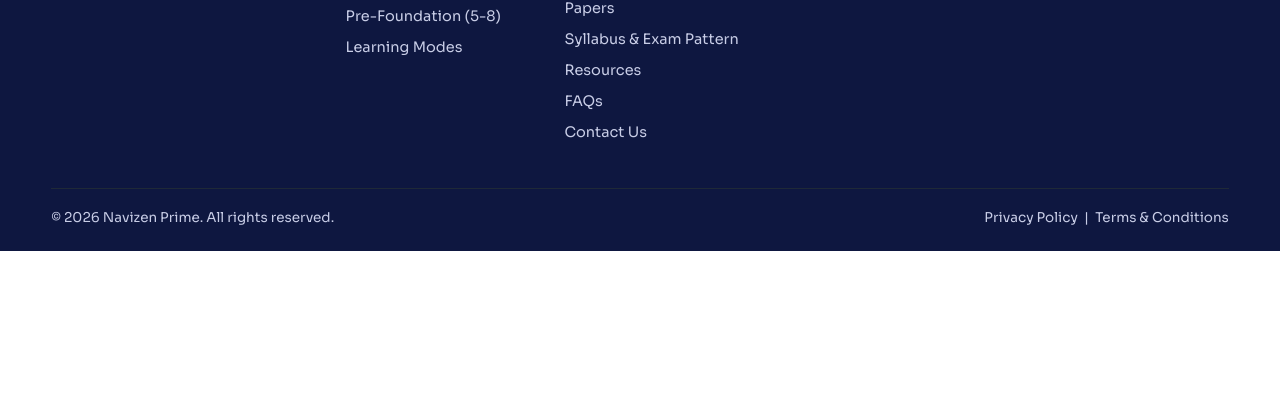
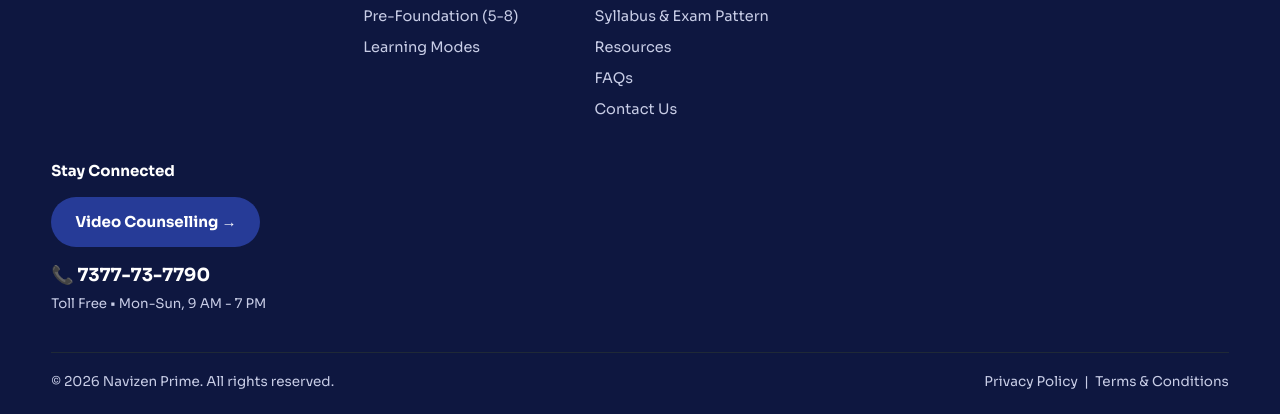
Before and after one commit to Navizendemo/web, a plain HTML site: page index.html in a window 1280 px wide. Shown: the part 7628-8042 px from the top of the page. Before the commit the page ends 7879 px from the top, so only its background shows below. Drawn offline with Linux system fonts and the light colour scheme.

Commit message:
Add files via upload

```diff
--- a/css/style.css
+++ b/css/style.css
@@ -26,7 +26,7 @@
 html{scroll-behavior:smooth}
 body{font-family:var(--font-body);color:var(--ink);background:var(--bg);line-height:1.6;-webkit-font-smoothing:antialiased;overflow-x:hidden}
 img,svg{max-width:100%;display:block}
-a{color:inherit;text-decoration:none}
+a{color:inherit;text-decoration:none;}
 ul{list-style:none}
 button,input,select{font-family:inherit}
 h1,h2,h3,h4{font-family:var(--font-head);line-height:1.15;letter-spacing:-.02em}
@@ -417,7 +417,7 @@ section[id],.lead-card{scroll-margin-top:90px}
 
 /* ============ FOOTER ============ */
 footer{background:#0e1740;color:#c8cde6;padding:60px 0 22px}
-.f-grid{display:grid;grid-template-columns:1.4fr 1fr 1fr 1fr 1.2fr;gap:30px}
+.f-grid{display:grid;grid-template-columns:1.4fr 1fr 1.5fr 1.5fr;gap:30px}
 footer h5{font-family:var(--font-head);color:#fff;font-size:15px;margin-bottom:14px}
 footer li{margin:8px 0;font-size:14.5px}
 footer li a:hover{color:var(--brand-400)}
```
